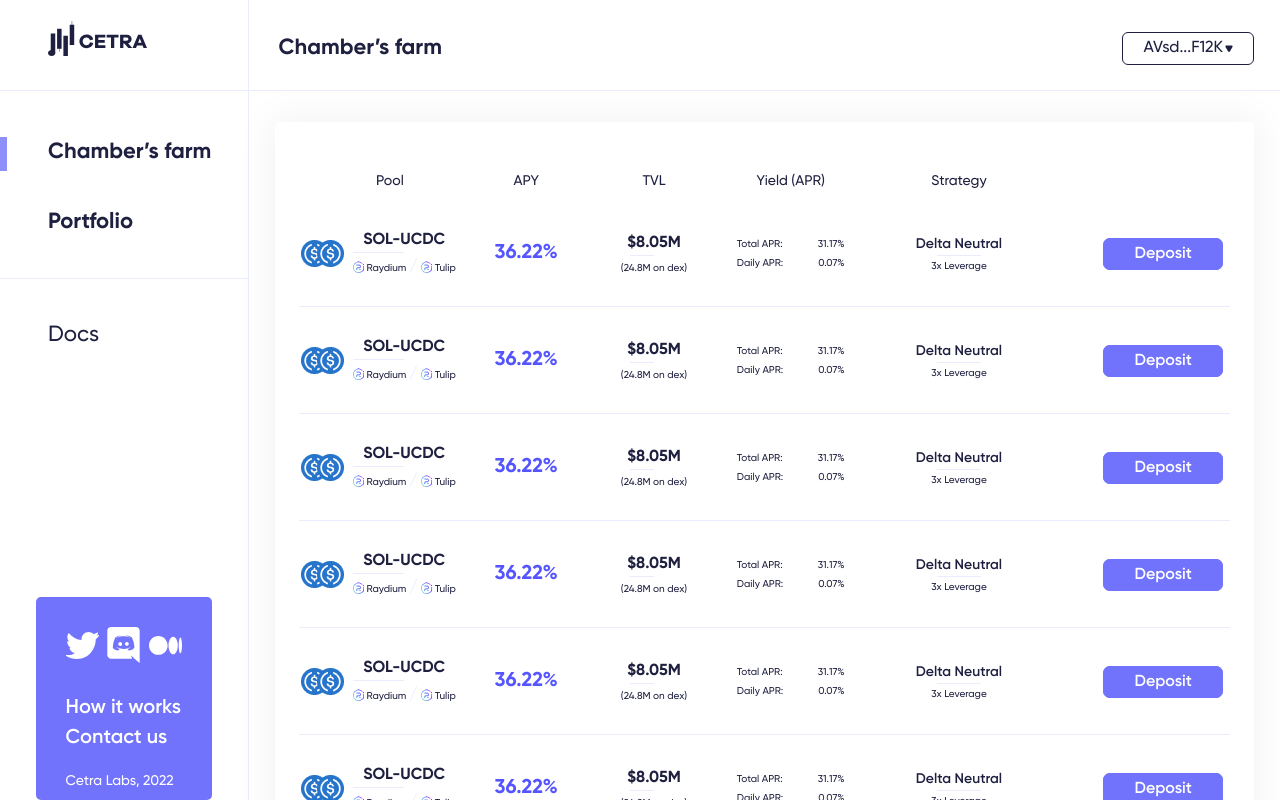
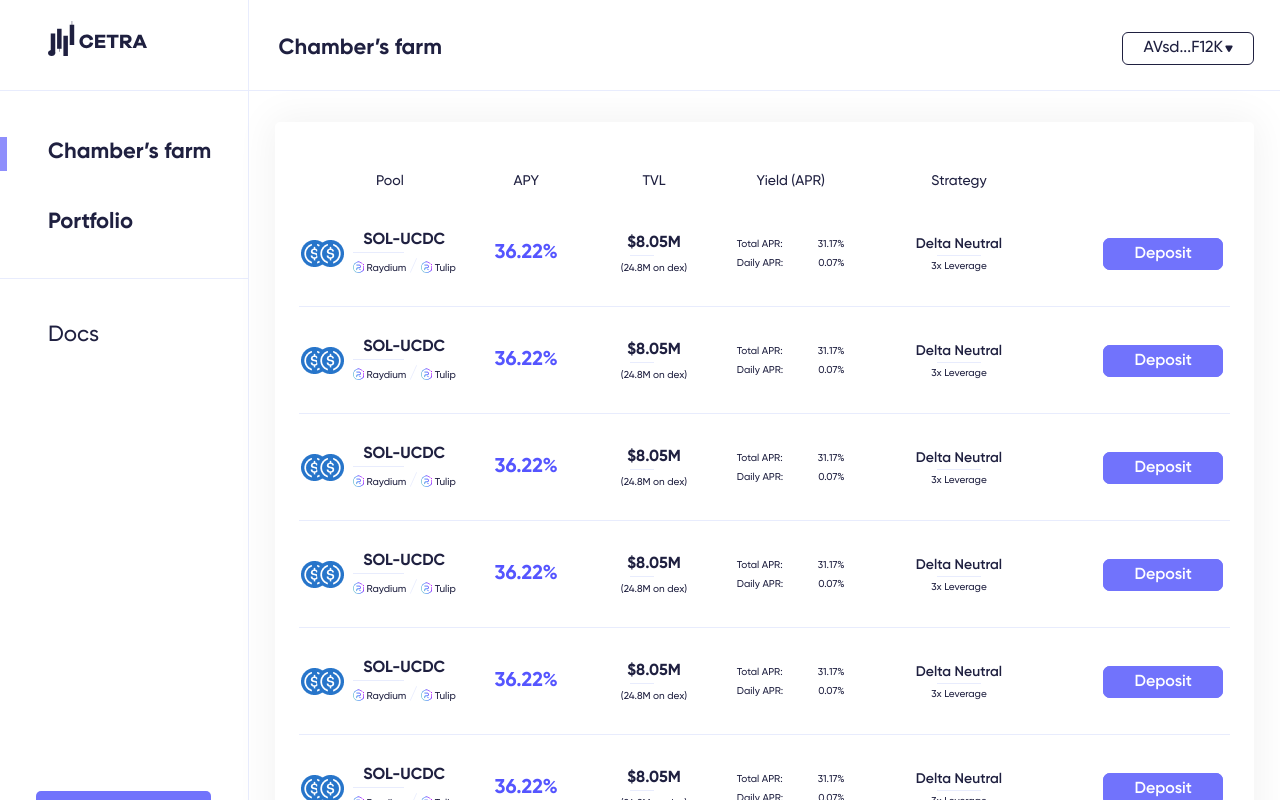
Before and after one commit to r404man/cetra, a React (Create React App) app: page / in a window 1280 px wide. Shown: the top 800 px of the page. Built offline with nearby package versions, Linux system fonts and the light colour scheme.

Commit message:
Contact form fixes

```diff
--- a/src/components/contacts/Contacts.tsx
+++ b/src/components/contacts/Contacts.tsx
@@ -1,4 +1,5 @@
-import React from "react";
+import React, { useEffect, useState } from "react";
+
 import "./contacts.scss";
 
 import discordLogo from "./../../assets/contacts/discord.svg";
--- a/src/components/contacts/contacts.scss
+++ b/src/components/contacts/contacts.scss
@@ -3,7 +3,8 @@
     // border-radius: 5px 5px 0px 0px;
     border-radius: 5px;
     padding: 30px 30px 10px 30px;
-    width: 47%;
+    // width: 100%;
+    position: absolute;
 }
 
 .contacts-icons {
--- a/src/components/header/Header.tsx
+++ b/src/components/header/Header.tsx
@@ -1,4 +1,4 @@
-import React from "react";
+import React, { useEffect, useState } from "react";
 import { Routes, Route } from "react-router-dom";
 import ClosePosition from "../../pages/add-collateral/add-collateral-pages/close-position/ClosePosition";
 import AddCollateralMainPage from "../../pages/add-collateral/add-collateral-pages/main-page/AddCollateralMainPage";
@@ -12,6 +12,14 @@ import HeaderProfile from "./header-profile/HeaderProfile";
 import "./header.scss";
 
 function Header() {
+	const [height, setHeight] = useState(0);
+
+	useEffect(() => {
+		setHeight(document.documentElement.scrollHeight);
+	});
+
+	console.log(height);
+
 	return (
 		<>
 			<header>
--- a/src/components/header/header.scss
+++ b/src/components/header/header.scss
@@ -1,8 +1,8 @@
 header {
     display: flex;
-    flex-direction: row;
-    align-items: flex-start;
-    position: relative;
+    // flex-direction: row;
+    // align-items: flex-start;
+    // position: relative;
     &::after {
         content: "";
         position: absolute;
@@ -23,7 +23,7 @@ header {
 .main-navigation {
     display: flex;
     width: 24%;
-    height: 100vh;
+    // height: 100vh;
 }
 
 .header-nav-links {
--- a/src/components/navigation/navigation.scss
+++ b/src/components/navigation/navigation.scss
@@ -2,7 +2,7 @@
     width: 100%;
     display: flex;
     flex-direction: column;
-    position: relative;
+    // position: relative;
 }
 
 .header-logo {
@@ -74,6 +74,10 @@
     display: flex;
     justify-content: center;
     align-items: center;
+    // position: fixed;
+    // bottom: 0;
+    // width: 10%;
+    // left: 1%;
 }
 
 .main-navigation {
```
